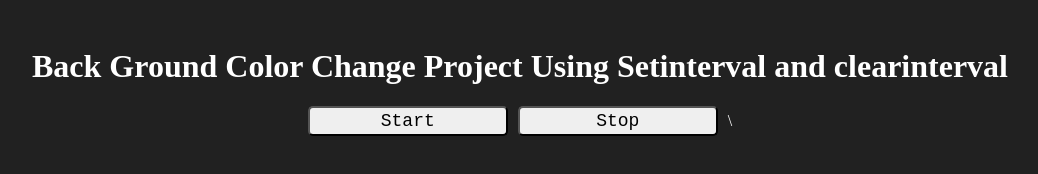
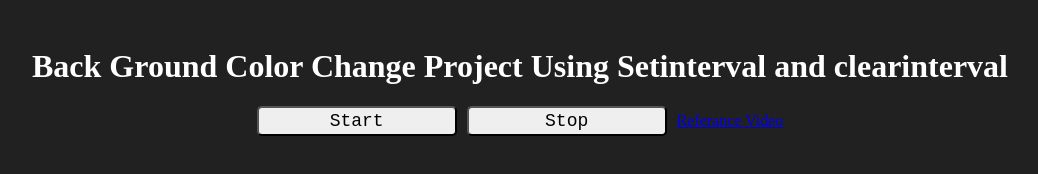
Before and after one commit to Noor-Waqas/javascript-learning, a plain HTML site: page Async-await/project-in-Async-await/backGround-colorChange-project.html in a window 1280 px wide. Shown: the whole page, without its empty margins (120-1158 px from the left). Drawn offline with Linux system fonts and the light colour scheme.

Commit message:
add video link

```diff
--- a/Async-await/project-in-Async-await/backGround-colorChange-project.html
+++ b/Async-await/project-in-Async-await/backGround-colorChange-project.html
@@ -10,7 +10,8 @@
     <h1 style="text-align: center; margin-top: 3rem;">Back Ground Color Change Project Using Setinterval and clearinterval </h1>
    <div style="display: flex; justify-content: center; align-items: center;gap: 10px;">
        <button id="start" class="buttonStyles">Start</button>
-       <button id="stop" class="buttonStyles">Stop</button>\
+       <button id="stop" class="buttonStyles">Stop</button>
+       <a href="https://www.youtube.com/watch?v=efrW5-IYoCU&list=PLu71SKxNbfoBuX3f4EOACle2y-tRC5Q37&index=38">Referance Video</a>
     </div>
     <h1 id="colorChange" style="text-align: center;"></h1>
    <script src="./bgc.js"></script>
--- a/Async-await/project-in-Async-await/bgc.js
+++ b/Async-await/project-in-Async-await/bgc.js
@@ -15,8 +15,8 @@ const startChangingColor = function(){
         const textColor = randomColor();
 
         document.body.style.backgroundColor = bgColor
+
         let colorDisplay = document.querySelector("#colorChange")
-
         colorDisplay.style.color = textColor;
         colorDisplay.innerHTML = `Background: ${bgColor} | Text: ${textColor}`;
     }
```
